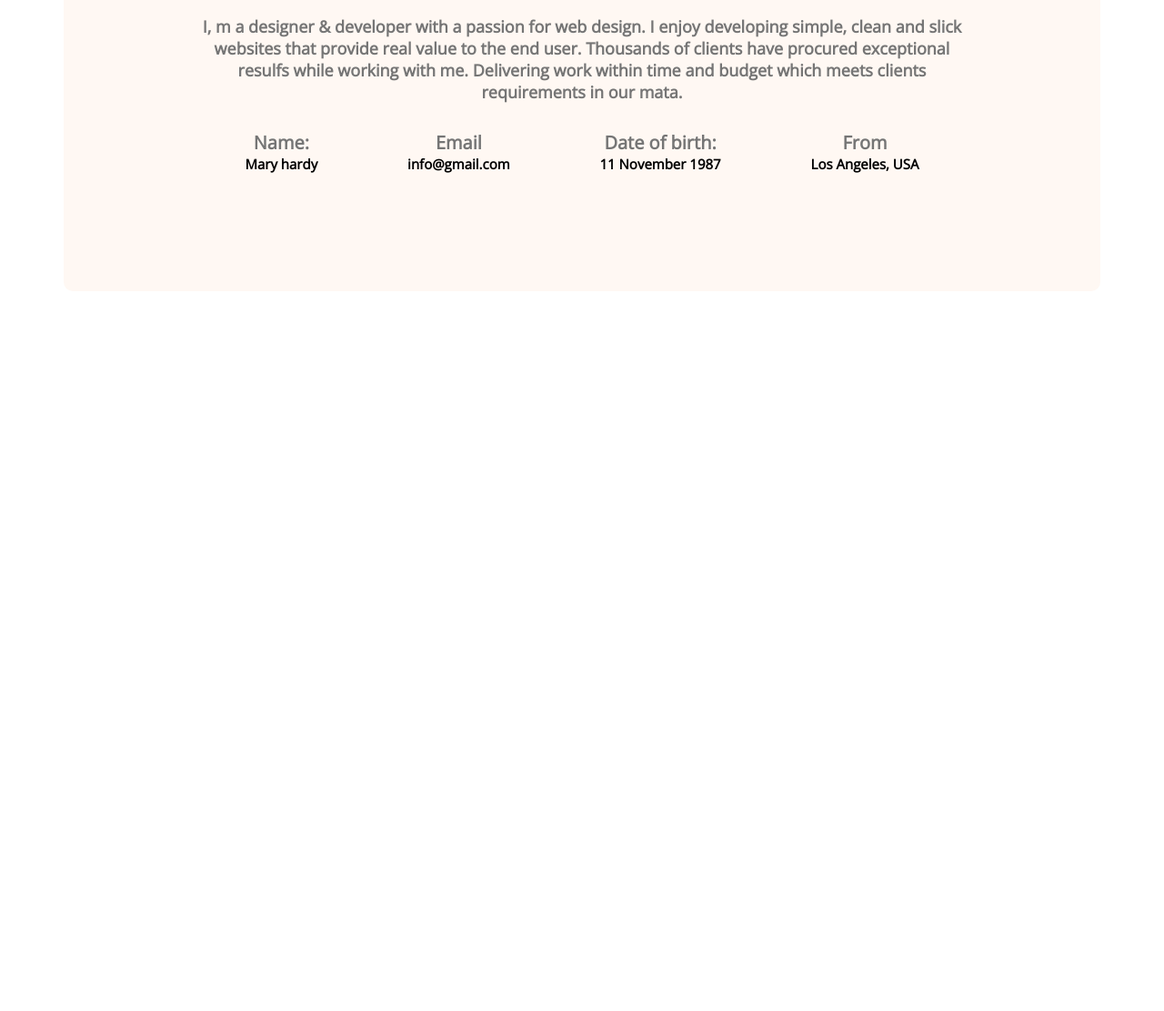
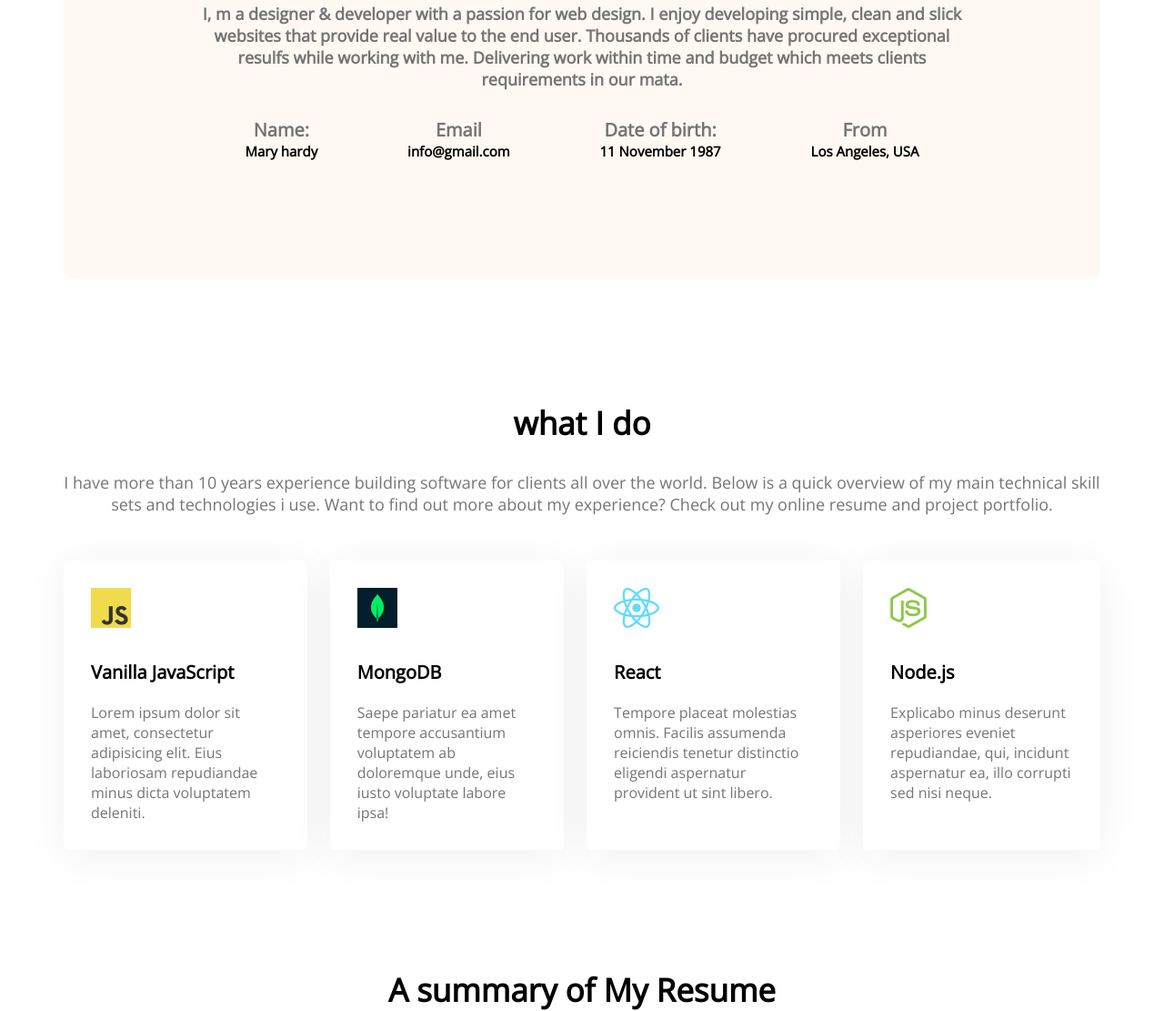
Before and after one commit to tanzidAn/first-cousrc-projact, a plain HTML site: page index.html in a window 1280 px wide. Shown: the part 1181-2292 px from the top of the page at 91% size. Before the commit the page ends 1501 px from the top, so only its background shows below. Drawn offline with nearby package versions, Linux system fonts and the light colour scheme.

Commit message:
skill commit

```diff
--- a/index.html
+++ b/index.html
@@ -55,6 +55,37 @@
                 </div>
             </div>
         </section>
+        <!-- What I do section -->
+        <section class="what-i-do">
+            <h3 class="section-tital">what I do</h3>
+            <p class="section-dispration">I have more than 10 years experience building software for clients all over the world. Below is a quick overview of my main technical skill sets and technologies i use. Want to find out more about my experience? Check out my online resume and project portfolio.</p>
+            <div class="skills-contatiner">
+                <div class="skill">
+                    <img src="images/icons/js.png" alt="">
+                    <p class="skill-title">Vanilla JavaScript</p>
+                    <p class="skill-dispration">Lorem ipsum dolor sit amet, consectetur adipisicing elit. Eius laboriosam repudiandae minus dicta voluptatem deleniti.</p>
+                </div>
+                <div class="skill">
+                    <img src="images/icons/mongo.png" alt="">
+                    <p class="skill-title">MongoDB</p>
+                    <p class="skill-dispration">Saepe pariatur ea amet tempore accusantium voluptatem ab doloremque unde, eius iusto voluptate labore ipsa!</p>
+                </div>
+                <div class="skill">
+                    <img src="images/icons/react.png" alt="">
+                    <p class="skill-title">React</p>
+                    <p class="skill-dispration">Tempore placeat molestias omnis. Facilis assumenda reiciendis tenetur distinctio eligendi aspernatur provident ut sint libero.</p>
+                </div>
+                <div class="skill">
+                    <img src="images/icons/nodejs.png" alt="">
+                    <p class="skill-title">Node.js</p>
+                    <p class="skill-dispration">Explicabo minus deserunt asperiores eveniet repudiandae, qui, incidunt aspernatur ea, illo corrupti sed nisi neque.</p>
+                </div>
+            </div>
+        </section>
+        <!-- ragimue section -->
+        <section class="ragime">
+            <div class="section-tatile">A summary of My Resume</div>
+        </section>
     </main>
     <footer>
 
--- a/style/style.css
+++ b/style/style.css
@@ -85,6 +85,7 @@ main{
     border-radius: 10px;
     padding: 130px 150px;
     text-align: center;
+    margin-bottom: 135px;
 
 }
 .section-tital{
@@ -111,4 +112,47 @@ main{
     font-size: 20px;
     color: #474747;
 
+
 }
+/* what I do style */
+.what-i-do{
+    margin-top: 130px;
+}
+.section-tital{
+    font-size: 35px;
+    margin-bottom: 30px;
+    text-align: center;
+}
+.section-dispration{
+    color: #757575;
+    font-weight: 400;
+    text-align: center;
+    font-size: 18px;
+    margin-bottom: 50px;
+}
+.skills-contatiner{
+    display: flex;
+    gap: 25px;
+}
+.skill-title{
+    font-weight: 700;
+    font-size: 20px;
+    margin-top: 30px;
+    margin-bottom: 20px;
+}
+.skill-dispration{
+    color: #757575;
+}
+.skill{
+    background: #FFFFFF;
+    box-shadow: 0px 6px 50px #0000000f;
+    border-radius: 5px;
+    padding: 30px;
+}
+/* ragimue style */
+.section-tatile{
+    font-weight: 700;
+    margin-top: 130px;
+    font-size: 35px;
+    text-align: center;
+}
```
